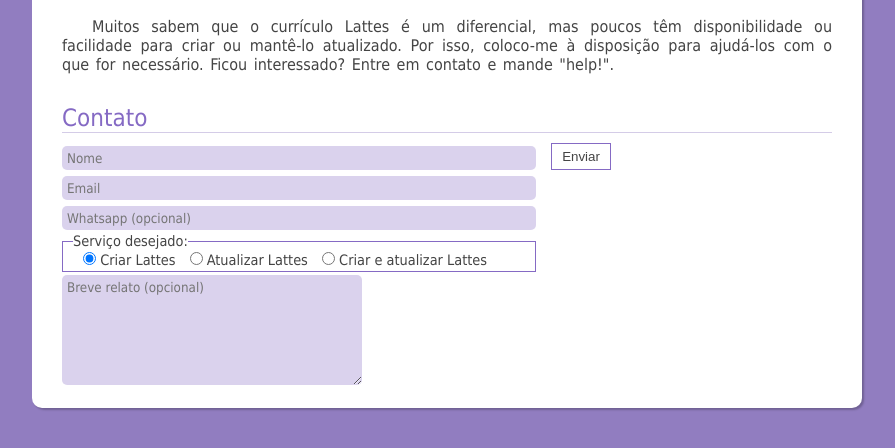
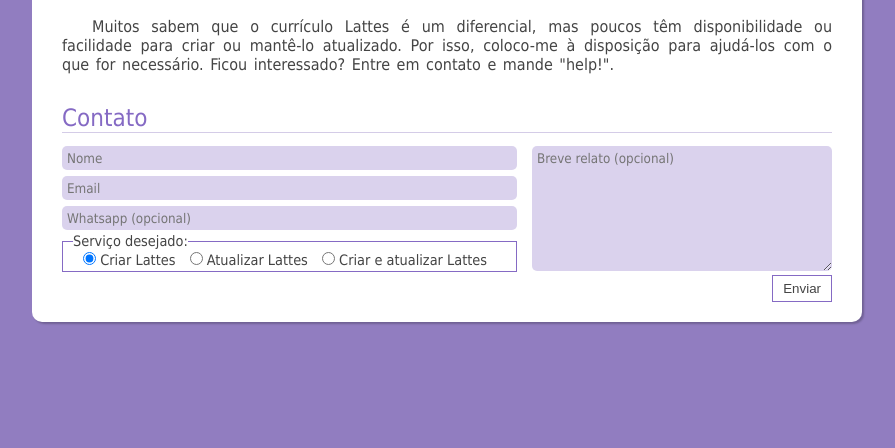
Before and after one commit to Artur-Neri/LattesHelp, a plain HTML site: page index.html in a window 1280 px wide. Shown: the part 220-668 px from the top of the page, without its empty margins (193-1088 px from the left). Drawn offline with Linux system fonts and the light colour scheme.

Commit message:
corrected button positioning

```diff
--- a/style.css
+++ b/style.css
@@ -122,7 +122,7 @@ body {
   width: 300px;
 }
 
-form {
+.form {
   display: flex;
   gap: 15px;
 }
@@ -178,6 +178,11 @@ input[type=number] {
 .btn {
   display: flex;
   justify-content: end;
+}
+
+.button-line {
+  display: flex;
+  justify-content: right;
 }
 
 #submitbtn {
```
